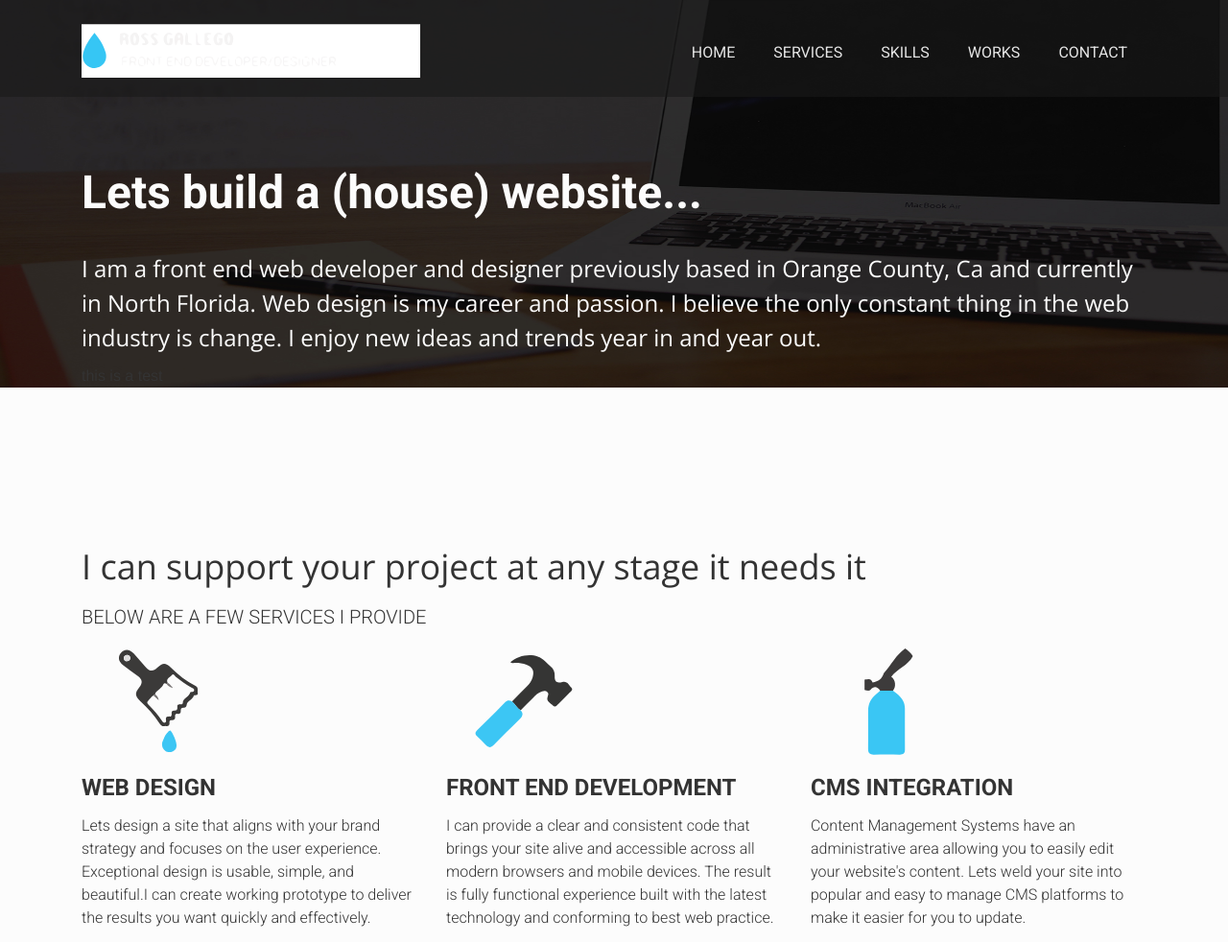
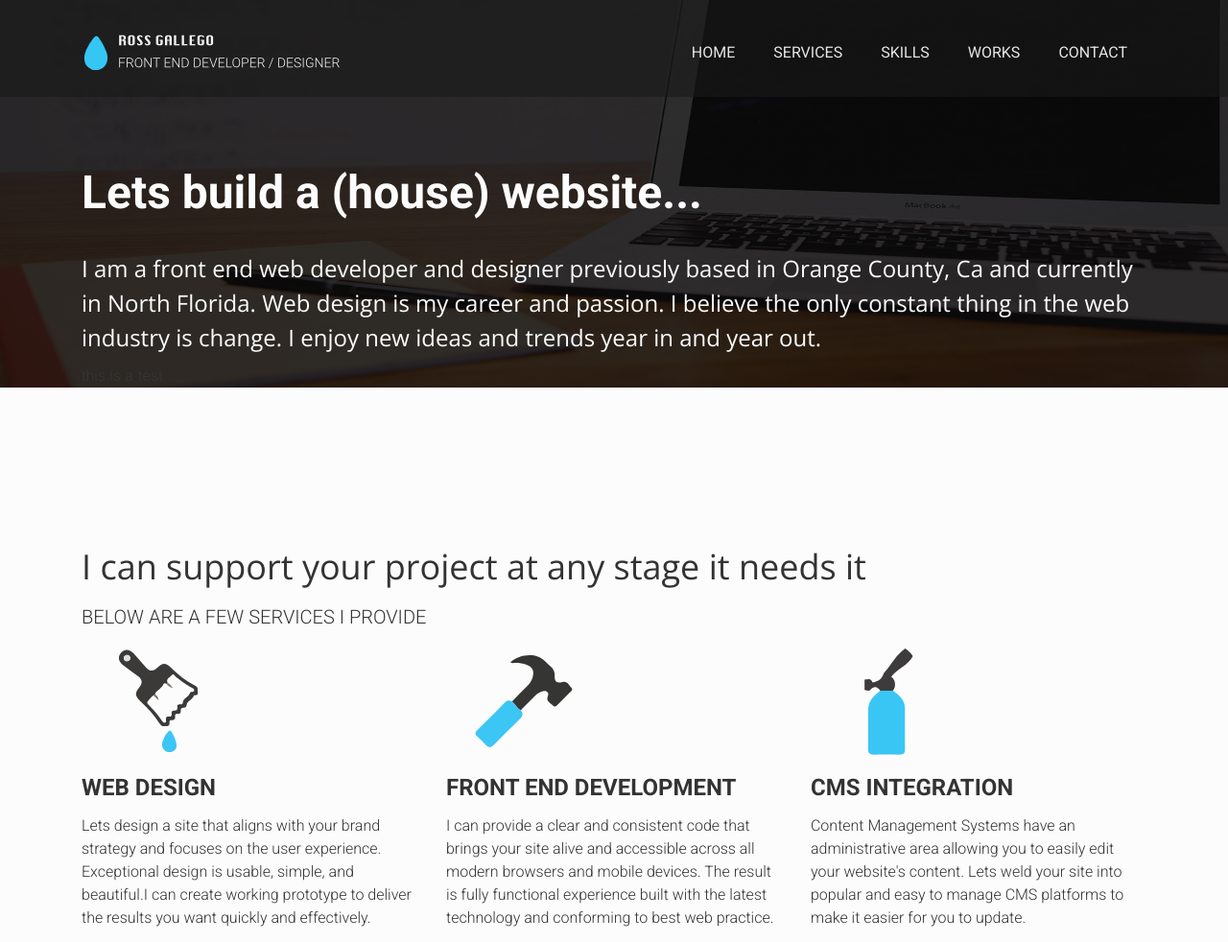
Before and after one commit to rossgallego/rossgallego.github.io, a website: page index.html in a window 1280 px wide. Shown: the top 982 px of the page at 96% size. Drawn offline with nearby package versions, Linux system fonts and the light colour scheme.

Commit message:
svg icons

```diff
--- a/index.html
+++ b/index.html
@@ -39,7 +39,7 @@
         <div class="col-xs-6">
         <div class="logo">
             <!-- <img src="assets/src/img/logo.png"> -->
-            <img src="assets/src/img/logo.svg">
+            <img src="assets/src/img/rg-logo.svg">
         </div>
         </div>
         <div class="col-xs-6">
```
Also changed, not shown: assets/src/img/rg-logo.svg (added).
